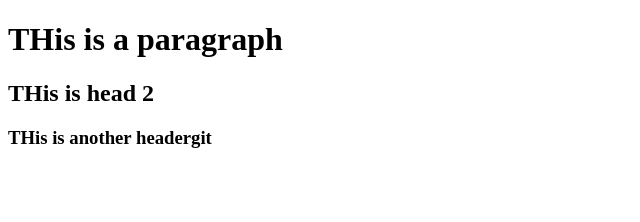
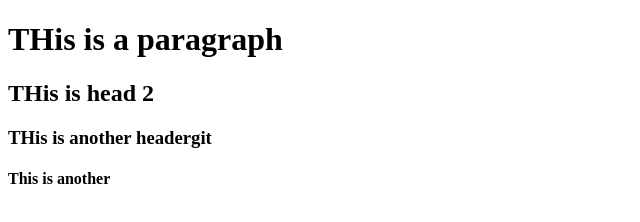
Before and after one commit to Ebenezer12345/git, a plain HTML site: page index.html in a window 1280 px wide. Shown: the whole page, without its empty margins (0-640 px from the left). Drawn offline with Linux system fonts and the light colour scheme.

Commit message:
Added another

```diff
--- a/index.html
+++ b/index.html
@@ -9,5 +9,6 @@
     <h1>THis is a paragraph</h1>
     <h2>THis is head 2</h2>
     <h3>THis is another headergit</h3>
+    <h4>This is another</h4>
 </body>
 </html>
```
